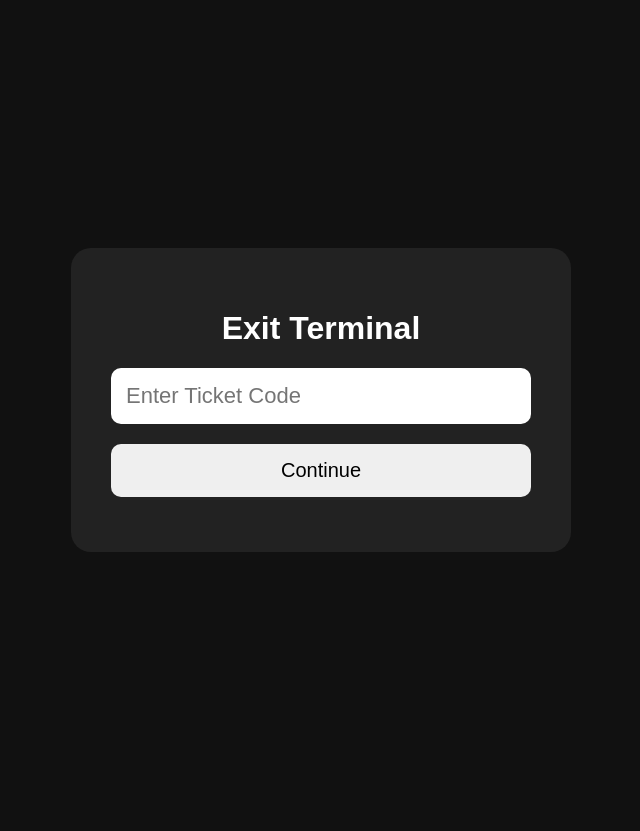
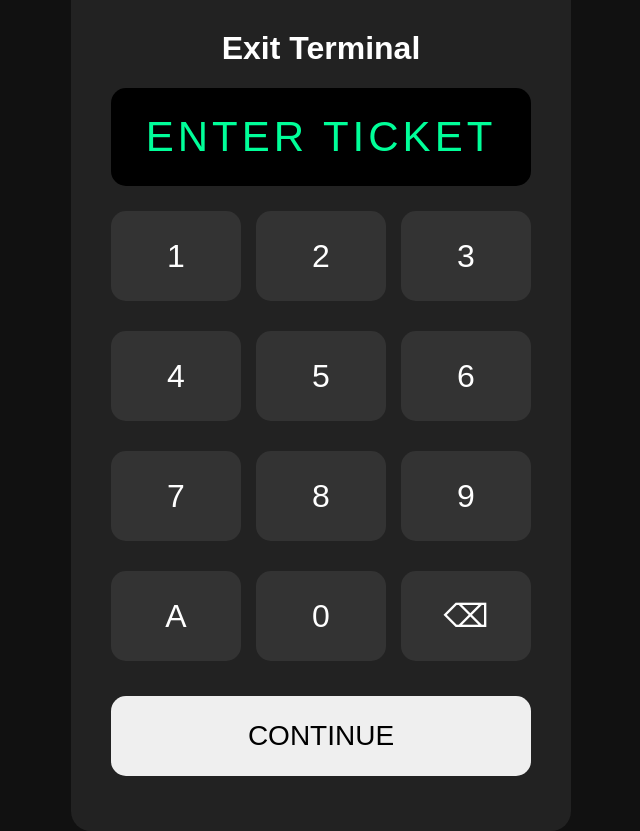
Before and after one commit to BennyGaming635/licenseportal, a Flask app: page /exit in a window 1280 px wide. Shown: the whole page, without its empty margins (319-959 px from the left). Before the commit the page ends 552 px from the top, so only its background shows below. Run offline with Flask 3, Linux system fonts and the light colour scheme.

Commit message:
added a touch keypad and full screen alerts

```diff
--- a/templates/exit.html
+++ b/templates/exit.html
@@ -13,6 +13,60 @@
             justify-content: center;
             align-items: center;
             margin: 0;
+        }
+
+        .display {
+            background: black;
+            color: #00ff99;
+            font-size: 42px;
+            padding: 25px;
+            border-radius: 15px;
+            margin-bottom: 25px;
+            letter-spacing: 4px;
+        }
+
+        .keypad {
+            display: grid;
+            grid-template-columns: repeat(3, 1fr);
+            gap: 15px;
+            margin-bottom: 20px;
+        }
+
+        .keypad button {
+
+            height: 90px;
+            font-size: 32px;
+            border: none;
+            border-radius: 15px;
+            background: #333;
+            color: white;
+            cursor: pointer;
+        }
+
+        .keypad button:active {
+            transform: scale(0.95);
+        }
+
+        .continue-btn {
+            width: 100%;
+            height: 80px;
+            font-size: 28px;
+            border: none;
+            border-radius: 15px;
+        }
+
+        .popup {
+            position: fixed;
+            top: 30px;
+            left: 50%;
+            transform: translateX(-50%);
+            background: #ff4444;
+            color: white;
+            padding: 20px 35px;
+            border-radius: 15px;
+            font-size: 24px;
+            z-index: 9999;
+            box-shadow: 0 8px 30px rgba(0,0,0,0.4);
         }
 
         .card {
@@ -58,6 +112,9 @@
 </head>
 
 <body>
+<div id="popup" class="popup hidden">
+    <span id="popup-text"></span>
+</div>
 
 <div class="card">
 
@@ -65,18 +122,29 @@
 
         <h1>Exit Terminal</h1>
 
-        <input
-            type="text"
-            id="ticket-code"
-            placeholder="Enter Ticket Code"
-        >
+        <div class="display" id="ticket-display">
+            ENTER TICKET
+        </div>
 
-        <button onclick="checkExit()">
-            Continue
+        <div class="keypad">
+
+            <button onclick="pressKey('1')">1</button>
+            <button onclick="pressKey('2')">2</button>
+            <button onclick="pressKey('3')">3</button>
+            <button onclick="pressKey('4')">4</button>
+            <button onclick="pressKey('5')">5</button>
+            <button onclick="pressKey('6')">6</button>
+            <button onclick="pressKey('7')">7</button>
+            <button onclick="pressKey('8')">8</button>
+            <button onclick="pressKey('9')">9</button>
+            <button onclick="pressKey('A')">A</button>
+            <button onclick="pressKey('0')">0</button>
+            <button onclick="backspaceKey()">⌫</button>
+        </div>
+        <button class="continue-btn" onclick="checkExit()">
+            CONTINUE
         </button>
-
     </div>
-
     <div id="screen2" class="hidden">
 
         <h1 class="success">
@@ -122,16 +190,56 @@
 </div>
 
 <script>
+let enteredCode = "";
+
+function pressKey(key) {
+
+    if (enteredCode.length >= 8)
+        return;
+
+    enteredCode += key;
+
+    updateDisplay();
+}
+
+function backspaceKey() {
+
+    enteredCode =
+        enteredCode.slice(0, -1);
+
+    updateDisplay();
+}
+
+function updateDisplay() {
+
+    const display =
+        document.getElementById("ticket-display");
+
+    if (enteredCode.length === 0) {
+
+        display.innerText = "ENTER TICKET";
+
+    } else {
+
+        display.innerText = enteredCode;
+    }
+}
+
+function showPopup(message) {
+    const popup = document.getElementById("popup");
+    const text = document.getElementById("popup-text");
+    text.innerText = message;
+    popup.classList.remove("hidden");
+    setTimeout(() => {
+        popup.classList.add("hidden");
+    }, 3000);
+}
 
 let currentTicket = null;
 
 async function checkExit() {
 
-    const code = document
-        .getElementById("ticket-code")
-        .value
-        .trim();
-
+    const code = enteredCode.trim();
     const response = await fetch("/exit_check", {
         method: "POST",
         headers: {
@@ -146,19 +254,16 @@ async function checkExit() {
 
     if (!data.success) {
 
-        alert(data.error || "Invalid ticket");
+        showPopup(data.error || "Invalid ticket");
         return;
     }
 
     currentTicket = code;
-
     document
         .getElementById("screen1")
         .classList.add("hidden");
 
-    // already paid
     if (data.paid) {
-
         document
             .getElementById("screen2")
             .classList.remove("hidden");
@@ -166,22 +271,18 @@ async function checkExit() {
         return;
     }
 
-    // unpaid
     document
         .getElementById("parking-amount")
         .innerText =
             "$" + data.parking.toFixed(2);
-
     document
         .getElementById("exit-fee")
         .innerText =
             "$" + data.exit_fee.toFixed(2);
-
     document
         .getElementById("total-due")
         .innerText =
             "$" + data.total.toFixed(2);
-
     document
         .getElementById("screen3")
         .classList.remove("hidden");
@@ -205,19 +306,16 @@ async function payExit() {
     });
 
     const data = await response.json();
-
     if (!data.success) {
 
-        alert(data.error || "Payment failed");
+        showPopup(data.error || "Payment failed. Please try again.");
         return;
     }
 
-    alert(data.message);
-
+    showPopup(data.message);
     location.reload();
 }
 
 </script>
-
 </body>
 </html>
```
